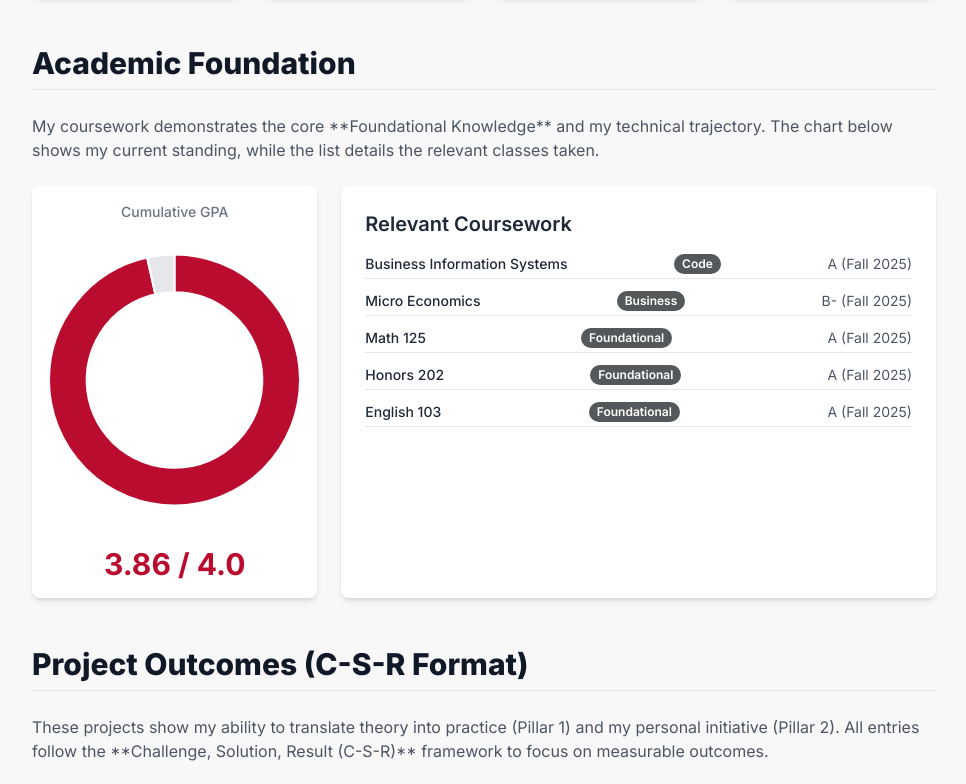
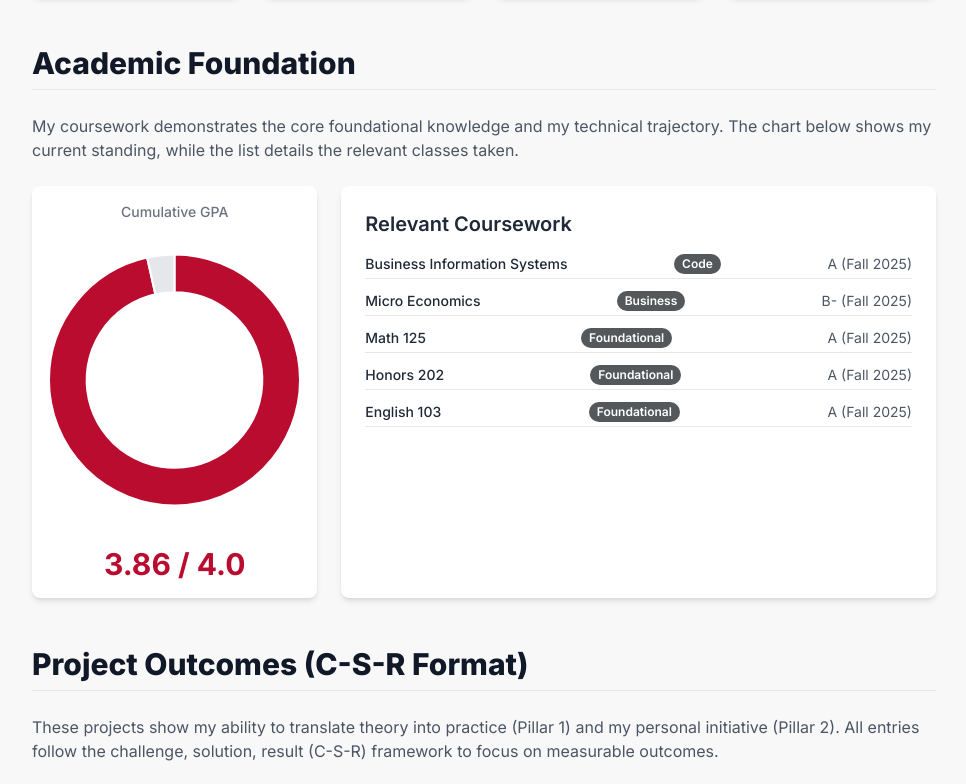
Before and after one commit to Charleigh-Rupert/PBL-0-Personal-Portfolio, a plain HTML site: page index.html in a window 1280 px wide. Shown: the part 771-1555 px from the top of the page, without its empty margins (296-1262 px from the left). Drawn offline with nearby package versions, Linux system fonts and the light colour scheme.

Commit message:
index.html

```diff
--- a/index.html
+++ b/index.html
@@ -182,7 +182,7 @@ CONFIRMATION: NO SVG graphics used. NO Mermaid JS used. -->
         <!-- Section 2: Academic Foundation -->
         <section id="academic-foundation" class="section-content max-w-6xl mx-auto space-y-6">
             <h2 class="text-3xl font-extrabold text-gray-900 border-b pb-2">Academic Foundation</h2>
-            <p class="text-gray-600">My coursework demonstrates the core **Foundational Knowledge** and my technical trajectory. The chart below shows my current standing, while the list details the relevant classes taken.</p>
+            <p class="text-gray-600">My coursework demonstrates the core foundational knowledge and my technical trajectory. The chart below shows my current standing, while the list details the relevant classes taken.</p>
 
             <div class="grid grid-cols-1 md:grid-cols-3 gap-6">
                 <!-- GPA Chart -->
@@ -207,7 +207,7 @@ CONFIRMATION: NO SVG graphics used. NO Mermaid JS used. -->
         <!-- Section 3: Project Showcase (Pillars 1 & 2) -->
         <section id="project-showcase" class="section-content max-w-6xl mx-auto space-y-6">
             <h2 class="text-3xl font-extrabold text-gray-900 border-b pb-2">Project Outcomes (C-S-R Format)</h2>
-            <p class="text-gray-600">These projects show my ability to translate theory into practice (Pillar 1) and my personal initiative (Pillar 2). All entries follow the **Challenge, Solution, Result (C-S-R)** framework to focus on measurable outcomes.</p>
+            <p class="text-gray-600">These projects show my ability to translate theory into practice (Pillar 1) and my personal initiative (Pillar 2). All entries follow the challenge, solution, result (C-S-R) framework to focus on measurable outcomes.</p>
 
             <!-- Filter Buttons -->
             <div id="project-filters" class="flex flex-wrap gap-3">
@@ -224,7 +224,7 @@ CONFIRMATION: NO SVG graphics used. NO Mermaid JS used. -->
         <!-- Section 4: Experience & Recognition (Pillars 3 & 4) -->
         <section id="recognition-experience" class="section-content max-w-6xl mx-auto space-y-6">
             <h2 class="text-3xl font-extrabold text-gray-900 border-b pb-2">Experience & Recognition</h2>
-            <p class="text-gray-600">This section provides evidence of **real-world collaboration (Pillar 3)**, leadership, and external recognition, which demonstrate strong soft skills (Pillar 4).</p>
+            <p class="text-gray-600">This section provides evidence of real-world collaboration (Pillar 3), leadership, and external recognition, which demonstrate strong soft skills (Pillar 4).</p>
 
             <div class="grid grid-cols-1 md:grid-cols-2 gap-6">
                 <!-- Experience (Extracurricular, Service, Jobs) -->
```
